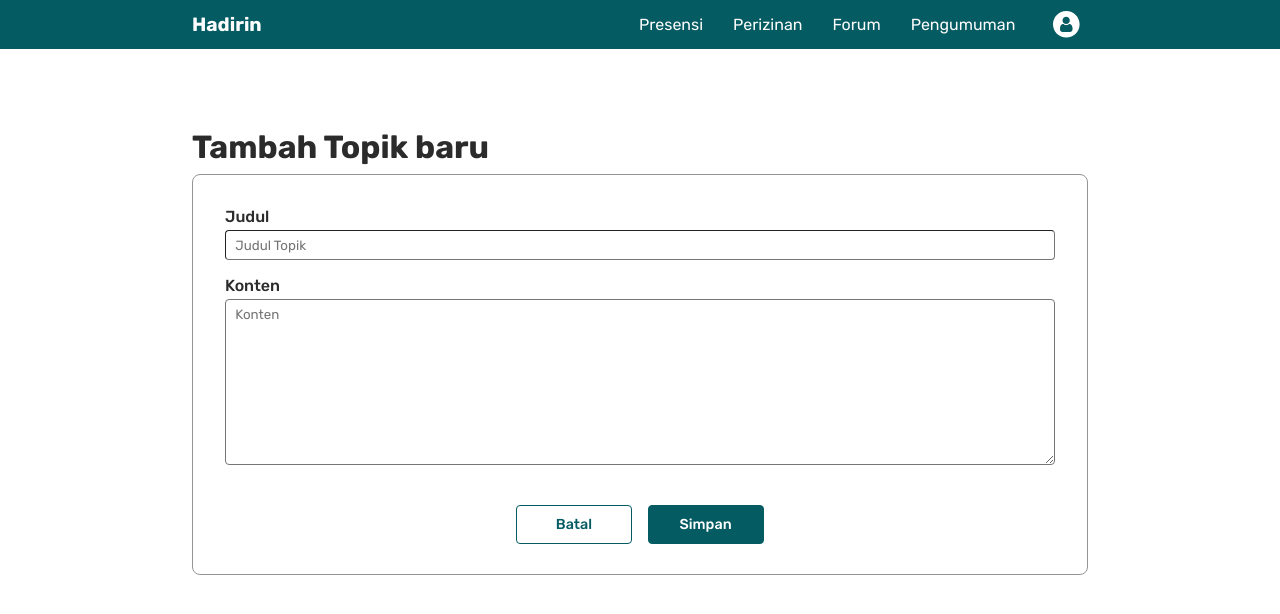
After one commit to GerradND/hadirin, a Django app: template forum/templates/forum/add_thread.html in a window 1280 px wide. The commit adds this page. Shown: the top 614 px of the page. Run offline with Django 3.2, Linux system fonts and the light colour scheme; the template is opened without the code that fills it, so the values that code supplies are empty; parts of the project's set-up code (start-up, migrations or seed data) failed here and were passed over.

Commit message:
added create new thread page (static)

```diff
--- /dev/null
+++ b/forum/static/css/form.css
@@ -0,0 +1,34 @@
+.form-box {
+    display: flex;
+    flex-direction: column;
+    padding: 2em 2em 1em 2em;
+    border: 1px solid #949494;
+    border-radius: 8px;
+    row-gap: 1em;
+    margin-top: .5em;
+}
+
+.form-field {
+    display: flex;
+    flex-direction: column;
+    width: 100%;
+}
+
+.field-label {
+    font-weight: 500;
+}
+
+.form-input {
+    margin-top: 0.3em;
+    padding: 0.5em 0.7em;
+    border-radius: 4px;
+    border-width: 1px;
+}
+
+.form-buttons {
+    display: flex;
+    justify-content: center;
+    width: 100%;
+    column-gap: 1em;
+    margin-top: 1.5em;
+}
--- a/forum/static/css/index.css
+++ b/forum/static/css/index.css
@@ -38,17 +38,19 @@ a {
 
 .button-fill {
 	background-color:#045B62;
-	border:1px solid #ffffff;
+	border:1px solid #045B62;
 	color:#ffffff;
 }
 .button-fill:hover {
     background-color:#057179;
+	border:1px solid #057179;
     text-decoration:none;
 	color:#ffffff;
 }
 
 .button-fill:disabled {
     background-color:#e0dfdf;
+	border:1px solid #e0dfdf;
     color:#7c7c7c;
     cursor: auto;
 }
@@ -64,7 +66,7 @@ a {
 }
 
 .button-outline:hover {
-    background-color:#045B62;
+    background-color:#057179;
     color: #ffffff;
     text-decoration: none;
 }
--- a/forum/static/css/thread_detail.css
+++ b/forum/static/css/thread_detail.css
@@ -73,4 +73,5 @@
     align-items: flex-end;
     margin-top: 1em;
     row-gap: 1em;
+    width: 100%;
 }
--- /dev/null
+++ b/forum/templates/forum/add_thread.html
@@ -0,0 +1,31 @@
+{% extends 'base.html' %}
+{% load static %}
+
+{% block meta %}
+<title>Hadirin - Add New Thread</title>
+<link rel="stylesheet" href="{% static 'css/index.css' %}">
+<link rel="stylesheet" href="{% static 'css/form.css' %}">
+{% endblock meta %}
+
+{% block content %}
+<div class="page-container">
+	<div class="page-content">
+		<h1 class="form-heading">Tambah Topik baru</h1>
+			<form class="form-box" action="">
+				<div class="form-field">
+					<label class="field-label">Judul</label>
+					<input class="form-input" type="text" placeholder="Judul Topik">
+				</div>
+				<div class="form-field">
+					<label class="field-label">Konten</label>
+					<textarea class="form-input" placeholder="Konten" rows="10"></textarea>
+				</div>
+				<div class="form-buttons">
+					<a href="{% url 'forum:home' %}"><button class="button-outline">Batal</button></a>
+					<button class="button-fill" type="submit">Simpan</button>
+				</div>
+		</div>
+	</div>
+</div>
+
+{% endblock content %}
--- a/forum/templates/forum/index.html
+++ b/forum/templates/forum/index.html
@@ -12,7 +12,7 @@
     <div class="page-content">
         <div class="page-header">
             <h1>Forum</h1>
-            <a class="button-fill" href="/forum/1">Buat Thread Baru</a>
+            <a class="button-fill" href="{% url 'forum:add_thread' %}">Buat Thread Baru</a>
         </div>
         <div class="threads">
             <div class="thread">
--- a/forum/urls.py
+++ b/forum/urls.py
@@ -5,5 +5,7 @@ app_name = 'forum'
 
 urlpatterns = [
     path('', views.home, name='home'),
+    path('add/', views.add_thread, name='add_thread'),
     path('1/', views.thread_detail, name='detail'),
+    path('1/edit', views.edit_thread, name='edit_thread'),
 ]
--- a/forum/views.py
+++ b/forum/views.py
@@ -6,3 +6,6 @@ def home(request):
 
 def thread_detail(request):
     return render(request, 'forum/thread_detail.html')
+
+def add_thread(request):
+    return render(request, 'forum/add_thread.html')
--- a/static/css/style.css
+++ b/static/css/style.css
@@ -6,7 +6,7 @@
   margin: 0;
 }
 
-body {
+body, button, input, textarea {
   font-family: 'Rubik', sans-serif;
 }
 
```
